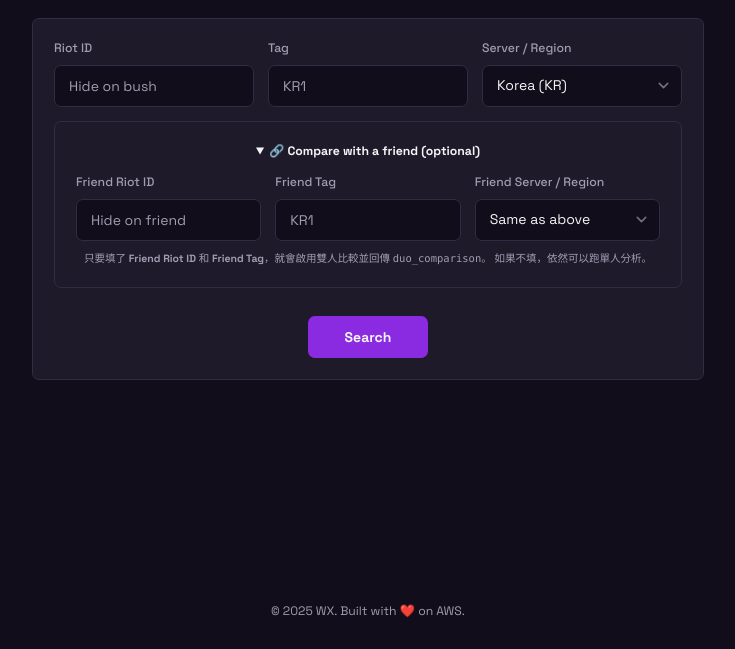
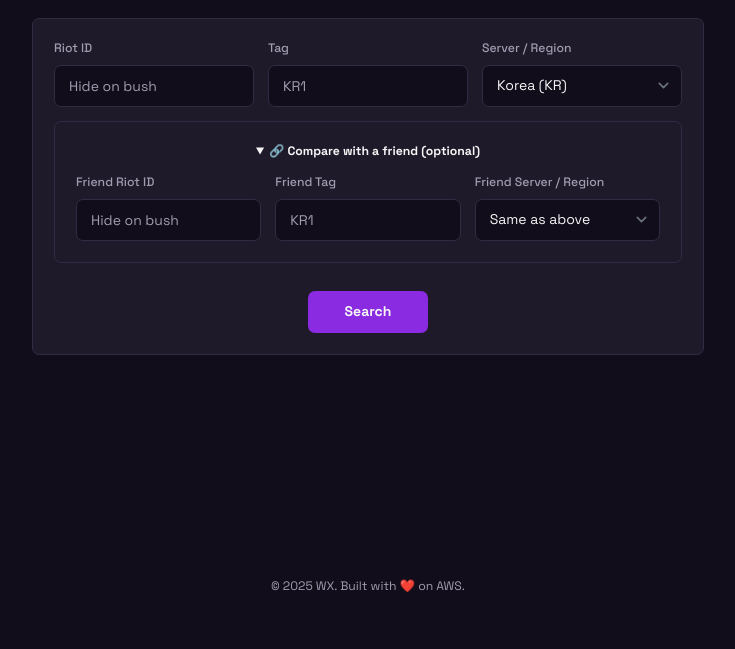
Before and after one commit to elephish1116/rift-rewind-project, a plain HTML site: page index.html in a window 1280 px wide. Both pictures are taken after a click on the heading "🔗 Compare with a friend (optional)". Shown: the part 157-806 px from the top of the page, without its empty margins (272-1007 px from the left). Drawn offline with nearby package versions, Linux system fonts and the light colour scheme.

Commit message:
modify text

```diff
--- a/index.html
+++ b/index.html
@@ -133,7 +133,7 @@
                   <label class="text-sm font-medium text-text-secondary" for="friend_id">Friend Riot ID</label>
                   <input
                     class="form-input h-12 w-full rounded-lg border border-border bg-background-dark px-4 text-text-primary placeholder:text-text-secondary focus:border-primary focus:ring-2 focus:ring-primary/50"
-                    id="friend_id" name="friend_id" placeholder="Hide on friend" />
+                    id="friend_id" name="friend_id" placeholder="Hide on bush" />
                 </div>
 
                 <div class="flex flex-col items-start gap-2 text-left">
@@ -165,11 +165,6 @@
                   </select>
                 </div>
               </div>
-
-              <p class="mt-3 text-xs text-text-secondary">
-                只要填了 <strong>Friend Riot ID</strong> 和 <strong>Friend Tag</strong>，就會啟用雙人比較並回傳 <code>duo_comparison</code>。
-                如果不填，依然可以跑單人分析。
-              </p>
             </details>
           </div>
 
```
